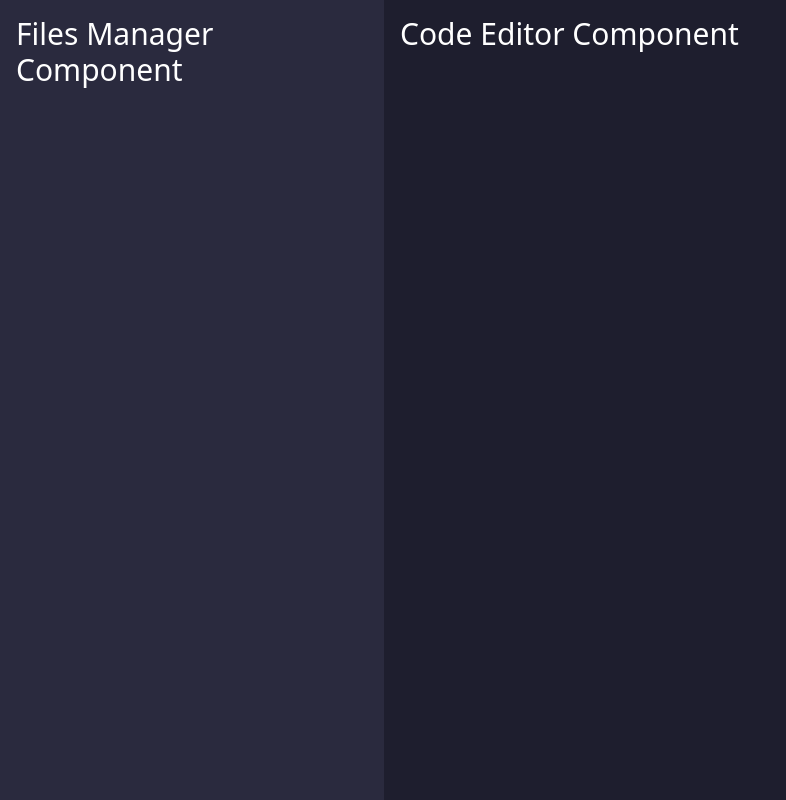
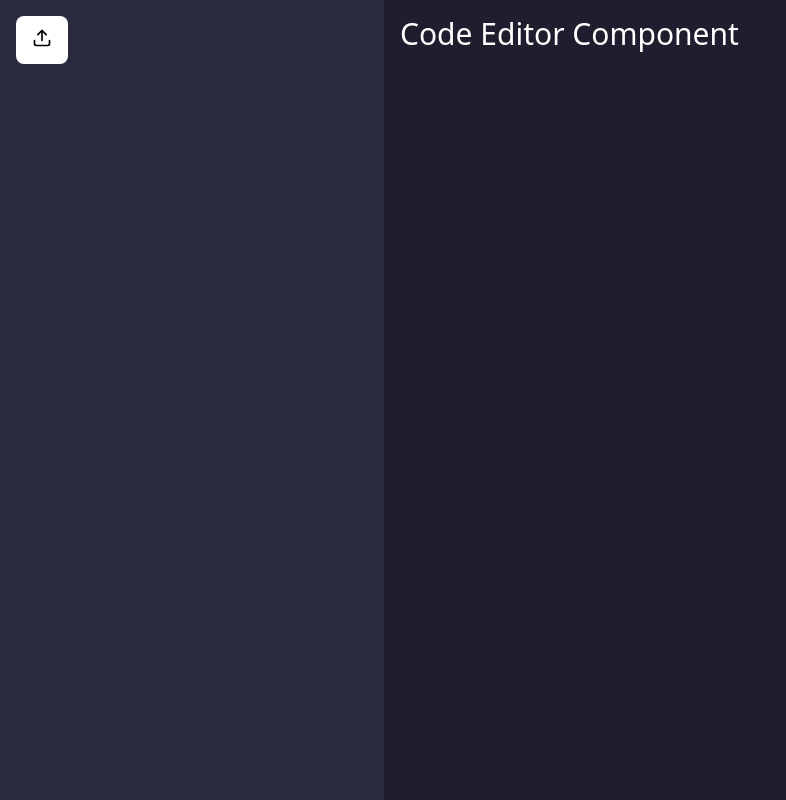
Before and after one commit to YonierVasquezMarin/complexity-analyzer-web, a React (Vite) app: page / in a window 1280 px wide. Shown: the whole page, without its empty margins (0-786 px from the left). Built offline with nearby package versions, Linux system fonts and the light colour scheme.

Commit message:
feat(files-manager): integrate ControlsForFiles and FilesList components into FilesManagerComponent

```diff
--- a/src/components/FilesManagerComponent.tsx
+++ b/src/components/FilesManagerComponent.tsx
@@ -1,7 +1,11 @@
+import ControlsForFilesSpecificComponent from '../specific-components/ControlsForFilesSpecificComponent';
+import FilesListSpecificComponent from '../specific-components/FilesListSpecificComponent';
+
 function FilesManagerComponent() {
   return (
-    <div className="w-[30%] h-screen bg-[#2a2a3e] p-4 box-border overflow-y-auto">
-      <h2 className="m-0 text-white text-3xl">Files Manager Component</h2>
+    <div className="w-[30%] h-screen bg-[#2a2a3e] p-4 box-border overflow-y-auto flex flex-col">
+      <ControlsForFilesSpecificComponent />
+      <FilesListSpecificComponent />
     </div>
   )
 }
--- /dev/null
+++ b/src/specific-components/ControlsForFilesSpecificComponent.tsx
@@ -0,0 +1,17 @@
+import ButtonComponent from '../shared/ButtonComponent';
+import { FiUpload } from 'react-icons/fi';
+
+function ControlsForFilesSpecificComponent() {
+  return (
+    <div>
+      <ButtonComponent
+        leftIcon={<FiUpload />}
+        onClick={() => {}}
+        variant="default"
+        size="md"
+      />
+    </div>
+  );
+}
+
+export default ControlsForFilesSpecificComponent;
--- /dev/null
+++ b/src/specific-components/FilesListSpecificComponent.tsx
@@ -0,0 +1,8 @@
+function FilesListSpecificComponent() {
+  return (
+    <div>
+    </div>
+  );
+}
+
+export default FilesListSpecificComponent;
```
